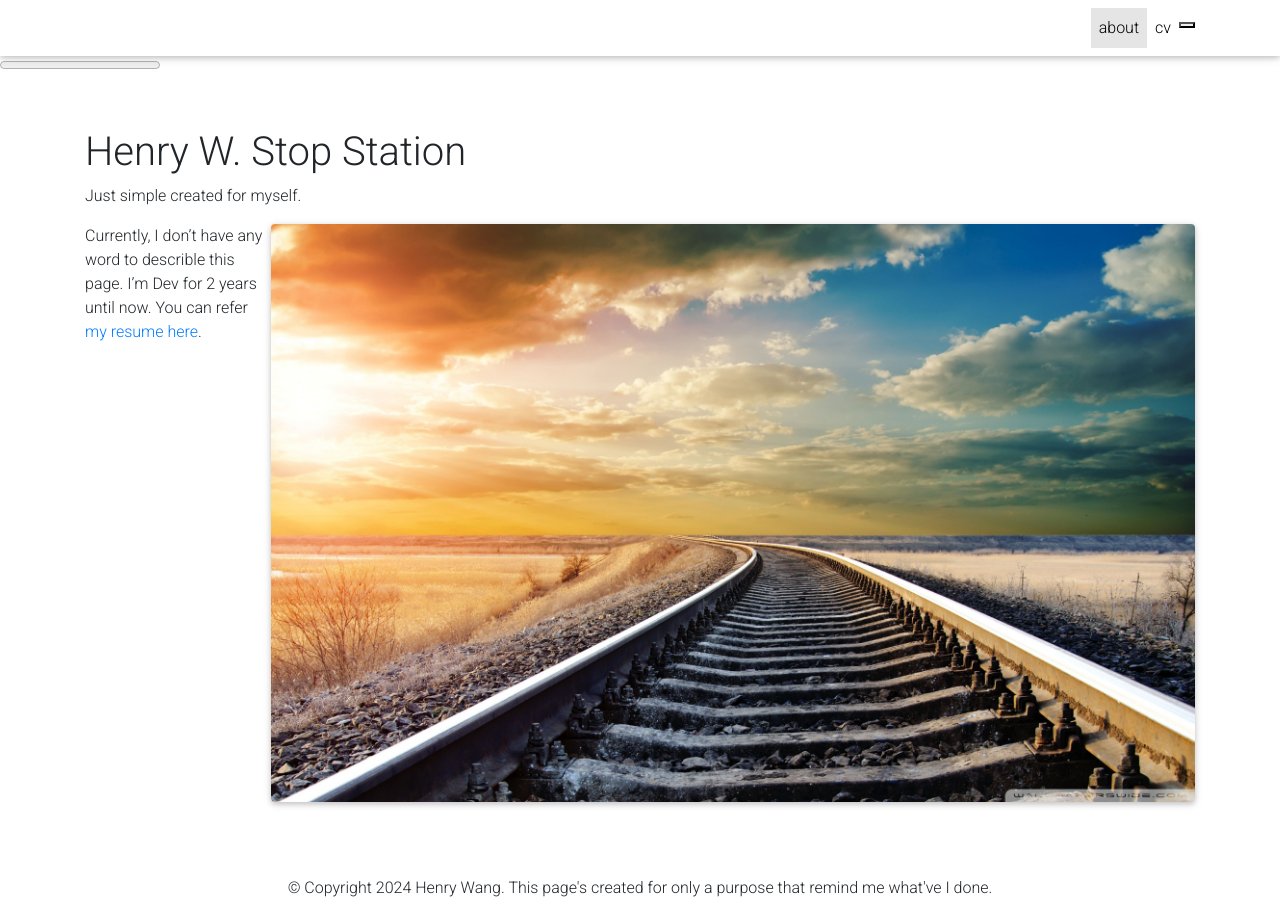
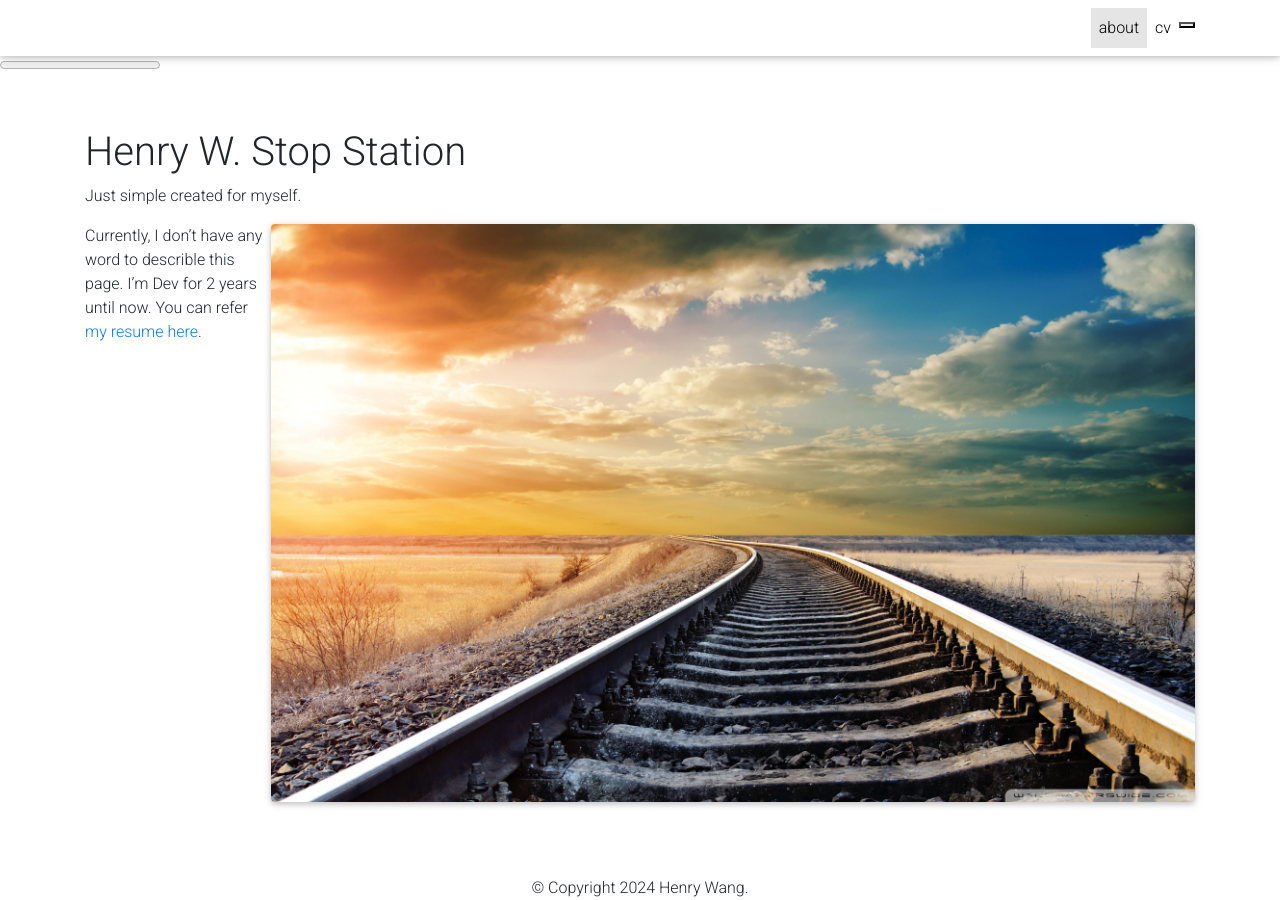
Before and after one commit to henrywangg/henrywangg.github.io, a Jekyll site: the page built from _pages/about.md, in a window 1280 px wide. Built offline with Jekyll 4.4.1, drawn with Linux system fonts in a browser that asks for light colours; full-size pictures stand in for the smaller copies a plugin makes; comment, search, counter and statistics services are not loaded; a style sheet for code colours, icons or effects is not loaded.

```diff
--- a/_config.yml
+++ b/_config.yml
@@ -9,8 +9,7 @@ last_name: Wang
 email: percywangyin@outlook.com
 description: > # the ">" symbol means to ignore newlines until "footer_text:"
   This is my stop station site. So that remind what I've done
-footer_text: >
-  This page's created for only a purpose that remind me what've I done.
+footer_text:
 keywords: jekyll, jekyll-theme, academic-website, portfolio-website  # add your own keywords or leave empty
 
 lang: en # the language of your site (for example: en, fr, cn, ru, etc.)
```
